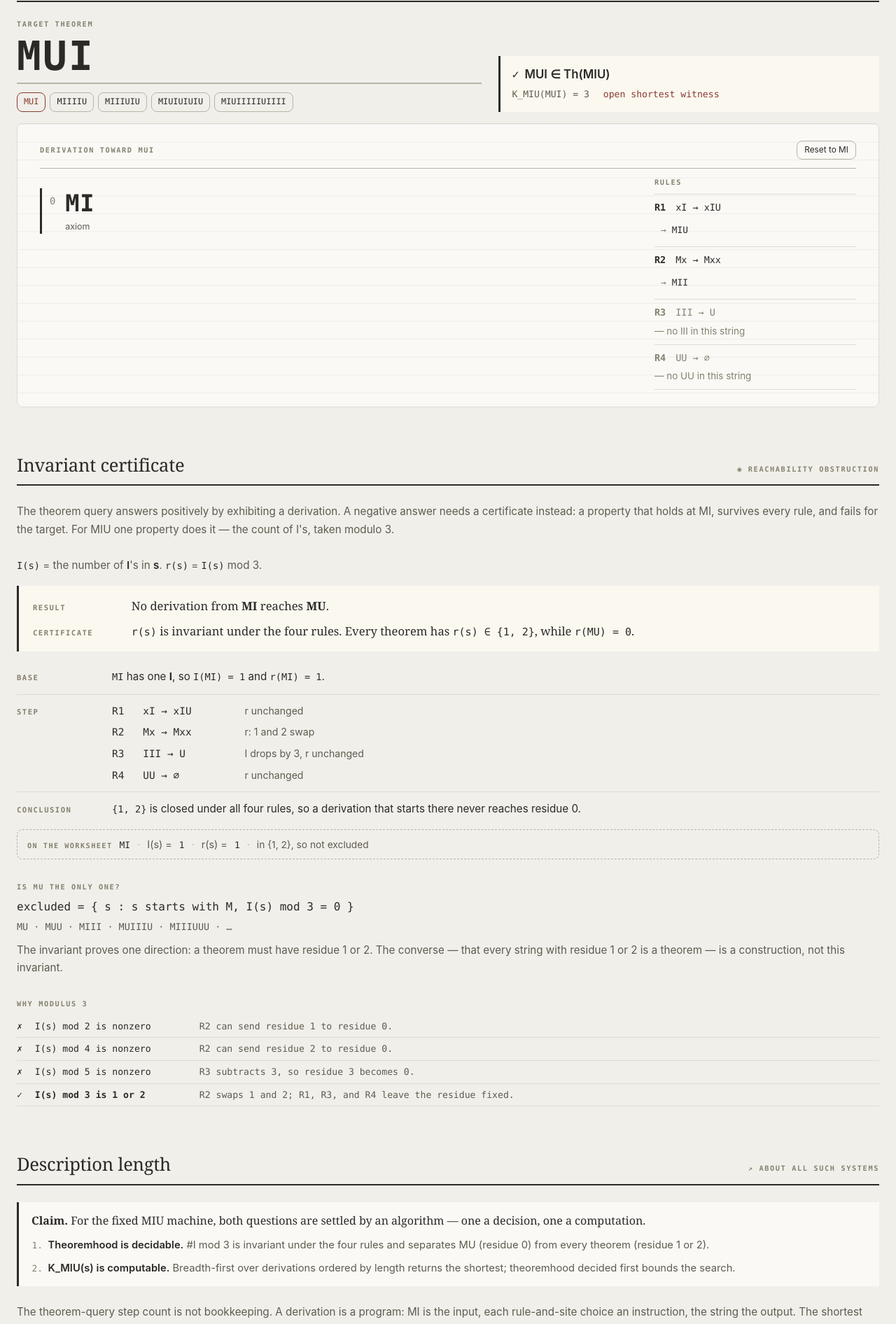
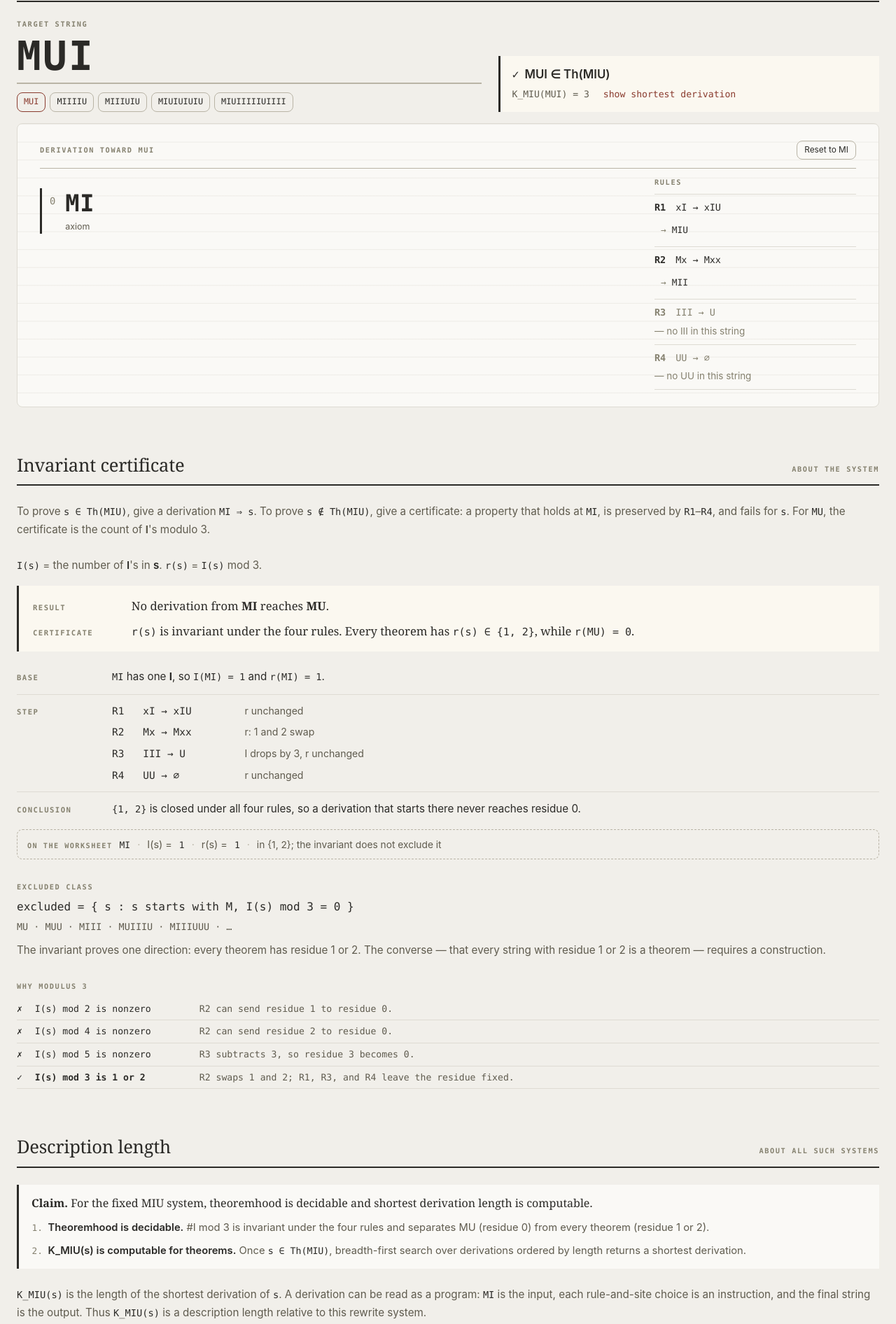
Before and after one commit to nemilentsau/strange-loops-lab, a SvelteKit app: page / in a window 1280 px wide. Shown: the part 160-2052 px from the top of the page at 70% size. Built offline with nearby package versions, Linux system fonts and the light colour scheme.

Commit message:
Clarify MIU theoremhood and description-length copy

```diff
--- a/src/lib/components/miu/MiuBridge.svelte
+++ b/src/lib/components/miu/MiuBridge.svelte
@@ -4,7 +4,7 @@
 	import type { MiuMove } from '$lib/miu/core';
 
 	/**
-	 * Movement 3 — description length. The query's step-count is a description
+	 * Movement 3 — description length. Shortest derivation length is a description
 	 * length: a derivation is a program, K_MIU(s) its shortest. Fixed specimen
 	 * strings carry the compressible-vs-incompressible split; session strings
 	 * can be compared against them.
@@ -40,7 +40,7 @@
 			len: value.length,
 			k: result.outcome === 'found' ? result.length : null,
 			bound: result.maxDepth,
-			program: result.path ? programFor(result.path) : 'not found within horizon'
+			program: result.path ? programFor(result.path) : 'not found within bound'
 		};
 	}
 
@@ -63,7 +63,7 @@
 
 	function readingFor(len: number, k: number | null): string {
 		if (k === null) {
-			return 'beyond horizon';
+			return 'beyond bound';
 		}
 
 		if (k * 2 <= len) {
@@ -109,7 +109,7 @@ K_MIU(s)      the fewest moves in any derivation MI ⇒ s</div>
 				{:else}
 					<td class="num">&gt; {row.bound}</td>
 					<td class="program">{row.program}</td>
-					<td class="note">beyond the search horizon</td>
+					<td class="note">beyond the search bound</td>
 				{/if}
 			</tr>
 		{/each}
@@ -137,7 +137,7 @@ K_MIU(s)      the fewest moves in any derivation MI ⇒ s</div>
 						<td class="note">{row.reading}</td>
 					{:else}
 						<td class="num">&gt; {row.bound}</td>
-						<td class="note">beyond the search horizon</td>
+						<td class="note">beyond the search bound</td>
 					{/if}
 				</tr>
 			{/each}
@@ -146,7 +146,7 @@ K_MIU(s)      the fewest moves in any derivation MI ⇒ s</div>
 {/if}
 
 <p class="observation">
-	The comparison is internal to this rewrite system. <code>MIIIUIU</code> is short but not
-	given a shorter MIU description; <code>MIUIIIIIUIIII</code> is longer on the page and shorter as
-	a derivation. That is the local analogue of description length.
+	The comparison is relative to this rewrite system. <code>MIIIUIU</code> is short as a string
+	but has no shorter MIU description; <code>MIUIIIIIUIIII</code> is longer as a string but has
+	a shorter derivation.
 </p>
--- a/src/lib/components/miu/MiuInvariant.svelte
+++ b/src/lib/components/miu/MiuInvariant.svelte
@@ -76,17 +76,17 @@
 	<span class="inv-live__sep">&middot;</span> r(s) = <span class="m">{currentResidue}</span>
 	<span class="inv-live__sep">&middot;</span>
 	<span class="inv-live__verdict" class:inv-live__verdict--out={currentResidue === 0}>
-		{currentResidue === 0 ? 'residue 0 — excluded' : 'in {1, 2}, so not excluded'}
+		{currentResidue === 0 ? 'residue 0 — excluded' : 'in {1, 2}; the invariant does not exclude it'}
 	</span>
 </p>
 
 <div class="nontheorems">
-	<p class="worksheet__label">Is MU the only one?</p>
+	<p class="worksheet__label">Excluded class</p>
 	<p class="nontheorems__def">excluded = { '{' } s : s starts with M, I(s) mod 3 = 0 { '}' }</p>
 	<p class="nontheorems__list">MU · MUU · MIII · MUIIIU · MIIIUUU · …</p>
 	<p class="nontheorems__note">
-		The invariant proves one direction: a theorem must have residue 1 or 2. The converse — that
-		every string with residue 1 or 2 is a theorem — is a construction, not this invariant.
+		The invariant proves one direction: every theorem has residue 1 or 2. The converse — that
+		every string with residue 1 or 2 is a theorem — requires a construction.
 	</p>
 </div>
 
--- a/src/lib/components/miu/MiuProduce.svelte
+++ b/src/lib/components/miu/MiuProduce.svelte
@@ -54,7 +54,7 @@
 
 <div class="theorem-query">
 	<div class="theorem-query__target">
-		<div class="query-label" id="produce-target-label">target theorem</div>
+		<div class="query-label" id="produce-target-label">target string</div>
 		<div class="target-editor" aria-labelledby="produce-target-label">
 			<span class="target-editor__prefix" aria-hidden="true">M</span>
 			<input
@@ -70,7 +70,7 @@
 				autocomplete="off"
 			/>
 		</div>
-		<div class="target-examples" aria-label="Theorem targets">
+		<div class="target-examples" aria-label="Example theorem strings">
 			{#each THEOREM_TARGETS as value}
 				<button
 					class="target-chip"
@@ -107,26 +107,27 @@
 				K_MIU({trimmed}) = {theoremQuery.length}
 				{#if (theoremQuery.length ?? 0) > 0}
 					<button class="query-verdict__witness" type="button" onclick={onToggleWitness}>
-						{witnessOpen ? 'close shortest witness' : 'open shortest witness'}
+						{witnessOpen ? 'hide shortest derivation' : 'show shortest derivation'}
 					</button>
 				{/if}
 			</p>
 		{:else}
 			<div class="query-verdict__line">
 				<span class="stamp" aria-hidden="true">…</span>
-				<span>{trimmed}: no witness in the bounded graph</span>
+				<span>{trimmed}: no derivation found within the bound</span>
 			</div>
 			<p class="query-verdict__fact">
-				horizon: {theoremQuery?.stoppedBy === 'depth'
+				bound: {theoremQuery?.stoppedBy === 'depth'
 					? `depth ${theoremQuery.maxDepth}`
-					: `${theoremQuery?.maxNodes} strings`}; this is not a negative verdict.
+					: `${theoremQuery?.maxNodes} strings`}; absence within this bound is not a proof of
+				non-theoremhood.
 				{#if theoremQuery?.stoppedBy === 'nodes' && nextNodeBound}
 					<button
 						class="query-verdict__witness"
 						type="button"
 						onclick={() => onUpdateMaxNodes(nextNodeBound)}
 					>
-						raise limit to {formatNodeBound(nextNodeBound)}
+						increase bound to {formatNodeBound(nextNodeBound)}
 					</button>
 				{/if}
 			</p>
--- a/src/lib/components/miu/MiuSheet.svelte
+++ b/src/lib/components/miu/MiuSheet.svelte
@@ -158,9 +158,9 @@
 {#snippet witnessMenu(index: number)}
 	{#if activeWitness && activeWitness.anchorIndex === index}
 		<div class="witness-menu" data-state={activeWitness.status}>
-			<p class="witness-menu__label">shortest witness for {ellipsizeMiddle(witnessTarget ?? trimmedTarget)}</p>
+			<p class="witness-menu__label">shortest derivation for {ellipsizeMiddle(witnessTarget ?? trimmedTarget)}</p>
 			{#if activeWitness.status === 'complete'}
-				<p class="witness-menu__next">target reached on this witness.</p>
+				<p class="witness-menu__next">target reached along this derivation.</p>
 			{:else if activeWitness.nextMove}
 				<p class="witness-menu__next">
 					{ruleNote(activeWitness.nextMove)} ⇒ {ellipsizeMiddle(activeWitness.result ?? activeWitness.nextMove.result)}
@@ -171,7 +171,7 @@
 						type="button"
 						onclick={() => applyWitnessMove(activeWitness.nextMove)}
 					>
-						apply witness step
+						apply next step
 					</button>
 				{:else}
 					<button
--- a/src/routes/+page.svelte
+++ b/src/routes/+page.svelte
@@ -123,8 +123,8 @@
 
 <section class="movement">
 	<div class="movement__head">
-		<h2 class="movement__title">Theorem query</h2>
-		<span class="movement__altitude">▦ rewriting system</span>
+		<h2 class="movement__title">Theoremhood</h2>
+		<span class="movement__altitude">in the system</span>
 	</div>
 
 	<MiuProduce
@@ -152,12 +152,14 @@
 <section class="movement movement--invariant">
 	<div class="movement__head">
 		<h2 class="movement__title">Invariant certificate</h2>
-		<span class="movement__altitude">◉ reachability obstruction</span>
+		<span class="movement__altitude">about the system</span>
 	</div>
 	<p class="lede">
-		The theorem query answers positively by exhibiting a derivation. A negative answer needs a
-		certificate instead: a property that holds at MI, survives every rule, and fails for the
-		target. For MIU one property does it — the count of I's, taken modulo 3.
+		To prove <span class="m">s &isin; Th(MIU)</span>, give a derivation
+		<span class="m">MI &rArr; s</span>. To prove <span class="m">s &notin; Th(MIU)</span>, give a
+		certificate: a property that holds at <span class="m">MI</span>, is preserved by
+		<span class="m">R1</span>–<span class="m">R4</span>, and fails for <span class="m">s</span>.
+		For <span class="m">MU</span>, the certificate is the count of <b>I</b>'s modulo 3.
 	</p>
 
 	<MiuInvariant {currentString} />
@@ -166,13 +168,13 @@
 <section class="movement">
 	<div class="movement__head">
 		<h2 class="movement__title">Description length</h2>
-		<span class="movement__altitude">↗ about all such systems</span>
+		<span class="movement__altitude">about all such systems</span>
 	</div>
 
 	<div class="claim">
 		<p class="claim__head">
-			<b>Claim.</b> For the fixed MIU machine, both questions are settled by an algorithm — one a
-			decision, one a computation.
+			<b>Claim.</b> For the fixed MIU system, theoremhood is decidable and shortest
+			derivation length is computable.
 		</p>
 		<ol class="claim__list">
 			<li>
@@ -180,16 +182,17 @@
 				MU (residue 0) from every theorem (residue 1 or 2).
 			</li>
 			<li>
-				<b>K_MIU(s) is computable.</b> Breadth-first over derivations ordered by length returns
-				the shortest; theoremhood decided first bounds the search.
+				<b>K_MIU(s) is computable for theorems.</b> Once <span class="m">s &isin; Th(MIU)</span>,
+				breadth-first search over derivations ordered by length returns a shortest derivation.
 			</li>
 		</ol>
 	</div>
 
 	<p class="lede">
-		The theorem-query step count is not bookkeeping. A derivation is a program: MI is the input,
-		each rule-and-site choice an instruction, the string the output. The shortest such program is
-		the string's description length against this machine.
+		<span class="m">K_MIU(s)</span> is the length of the shortest derivation of
+		<span class="m">s</span>. A derivation can be read as a program: <span class="m">MI</span> is
+		the input, each rule-and-site choice is an instruction, and the final string is the output.
+		Thus <span class="m">K_MIU(s)</span> is a description length relative to this rewrite system.
 	</p>
 
 	<MiuBridge {sessionStrings} />
```
